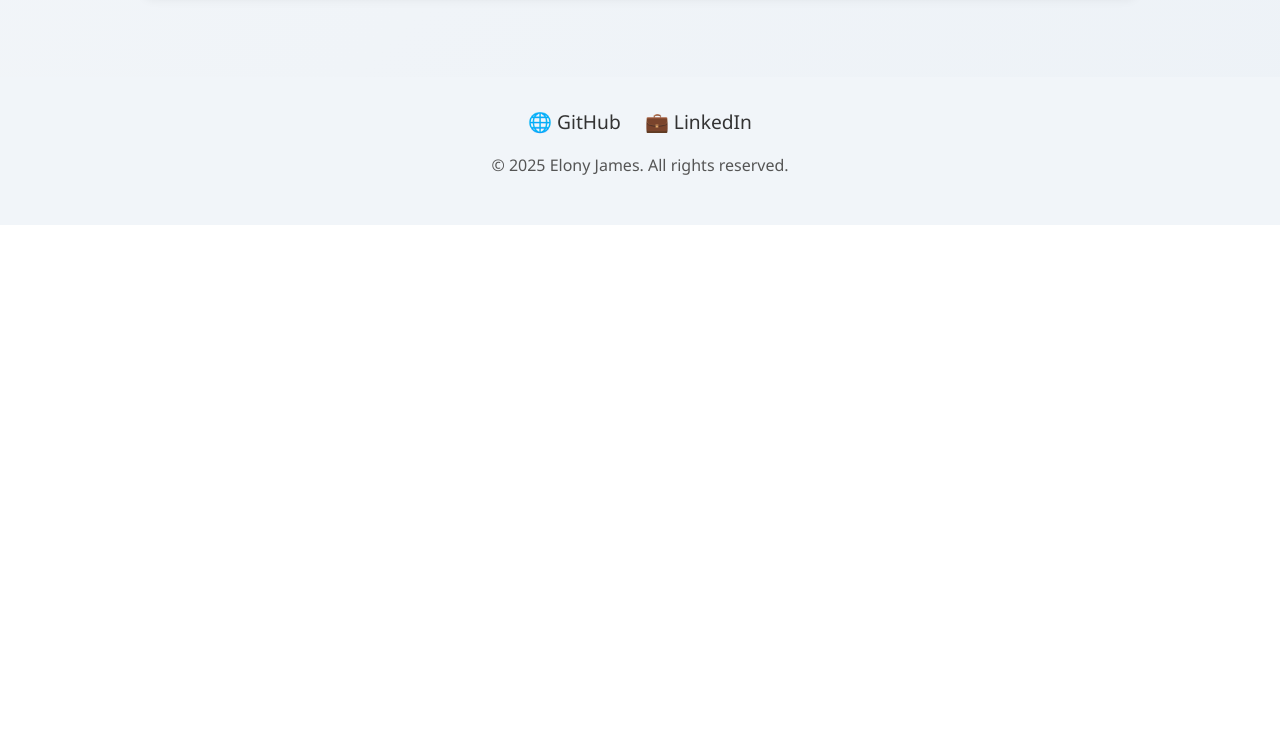
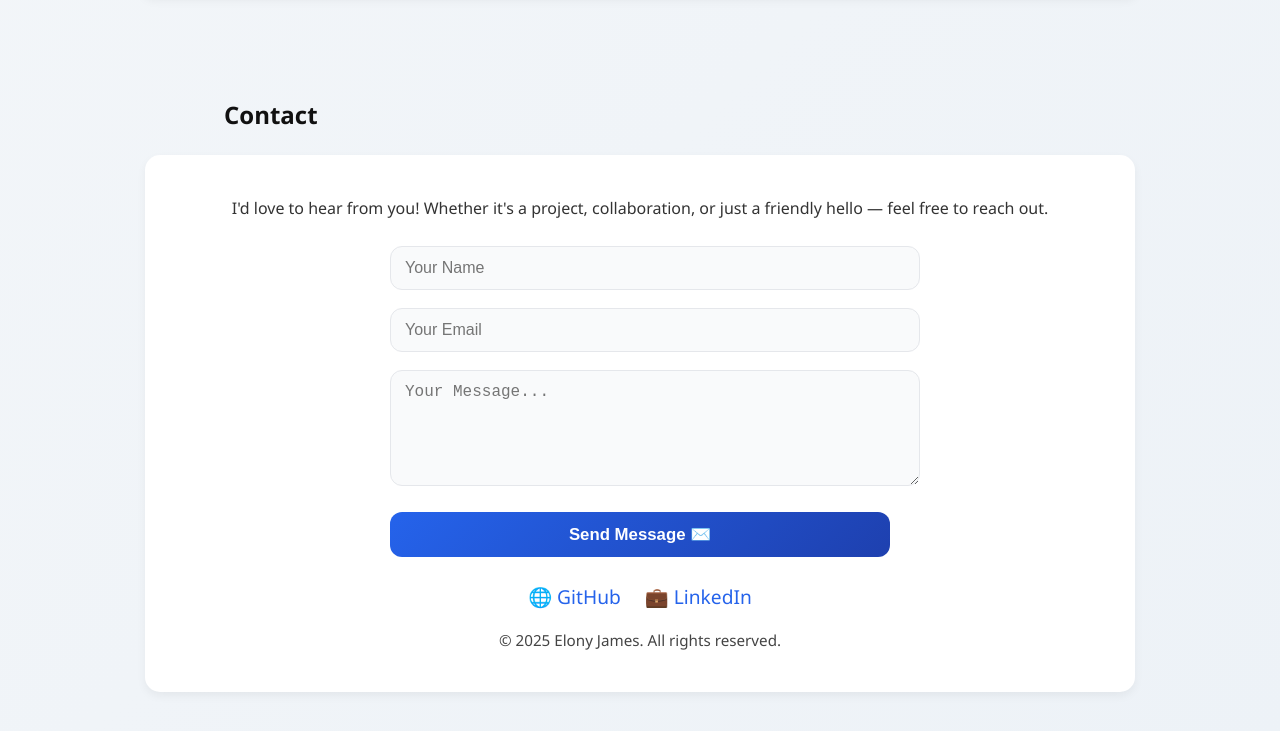
Before and after one commit to ElonyJames/elonyjames.github.io, a plain HTML site: page index.html in a window 1280 px wide. Shown: the part 2822-3553 px from the top of the page. Before the commit the page ends 3047 px from the top, so only its background shows below. Drawn offline with Linux system fonts and the light colour scheme.

Commit message:
Add files via upload

```diff
--- a/index.html
+++ b/index.html
@@ -116,13 +116,39 @@
   </div>
 
   <!-- Footer -->
-  <footer>
-    <div class="socials">
+
+      <!-- Contact -->
+    <section class="fade-in" id="contact">
+      <h2 style="margin-left: 28vh;">Contact</h2>
+      <div class="card contact-card">
+        <p>I'd love to hear from you! Whether it's a project, collaboration, or just a friendly hello — feel free to reach out.</p>
+
+        <form action="mailto:ElonyJames@outlook.com" method="post" enctype="text/plain" class="contact-form">
+          <div class="form-group">
+            <input type="text" id="name" name="name" placeholder="Your Name" required>
+          </div>
+
+          <div class="form-group">
+            <input type="email" id="email" name="email" placeholder="Your Email" required>
+          </div>
+
+          <div class="form-group">
+            <textarea id="message" name="message" rows="5" placeholder="Your Message..." required></textarea>
+          </div>
+
+          <button type="submit">Send Message ✉️</button>
+        </form>
+
+        <div class="direct-links">
+             <div class="socials">
       <a href="#">🌐 GitHub</a>
       <a href="#">💼 LinkedIn</a>
     </div>
     <p>© <span id="year"></span> Elony James. All rights reserved.</p>
-  </footer>
+        </div>
+      </div>
+    </section>
+
 
   <script src="./script.js"></script>
 </body>
--- a/styles.css
+++ b/styles.css
@@ -98,3 +98,75 @@
       opacity: 1;
       transform: translateY(0);
     }
+/* ==== Contact Section ==== */
+/* ==== Contact Section ==== */
+.contact-card {
+  text-align: center;
+  max-width: 940px;   /* ✅ match other blocks' width */
+  margin: 0 auto;     /* ✅ center it inside container */
+}
+
+
+.contact-form {
+  margin: 25px auto 0;
+  display: flex;
+  flex-direction: column;
+  gap: 18px;
+  max-width: 500px;   /* ✅ keeps inputs narrower */
+  width: 100%;
+}
+
+.contact-form .form-group {
+  width: 100%;
+}
+
+.contact-form input,
+.contact-form textarea {
+  width: 100%;
+  padding: 12px 14px;
+  border: 1px solid #e5e7eb;
+  border-radius: 12px;
+  font-size: 1rem;
+  background: #f9fafb;
+  transition: border 0.3s ease, box-shadow 0.3s ease;
+}
+
+.contact-form input:focus,
+.contact-form textarea:focus {
+  outline: none;
+  border: 1px solid #2563eb;
+  box-shadow: 0 0 6px rgba(37, 99, 235, 0.3);
+  background: #fff;
+}
+
+.contact-form button {
+  background: linear-gradient(135deg, #2563eb, #1e40af);
+  color: #fff;
+  padding: 12px;
+  border: none;
+  border-radius: 12px;
+  font-size: 1.05rem;
+  font-weight: 600;
+  cursor: pointer;
+  transition: transform 0.2s ease, background 0.3s ease;
+}
+
+.contact-form button:hover {
+  transform: translateY(-2px);
+  background: linear-gradient(135deg, #1e40af, #1e3a8a);
+}
+
+.direct-links {
+  margin-top: 25px;
+  font-size: 0.95rem;
+  color: #444;
+}
+
+.direct-links a {
+  color: #2563eb;
+  font-weight: 500;
+}
+
+.direct-links a:hover {
+  text-decoration: underline;
+}
```
